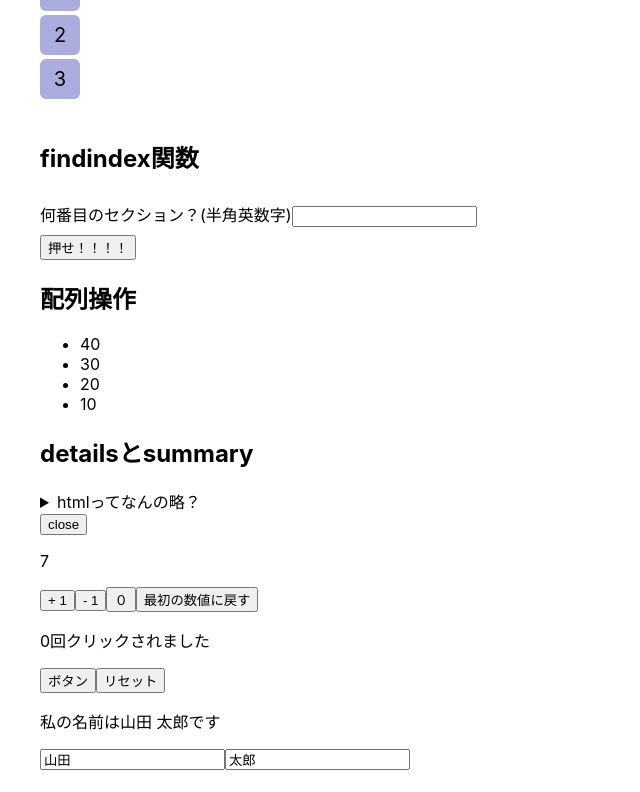
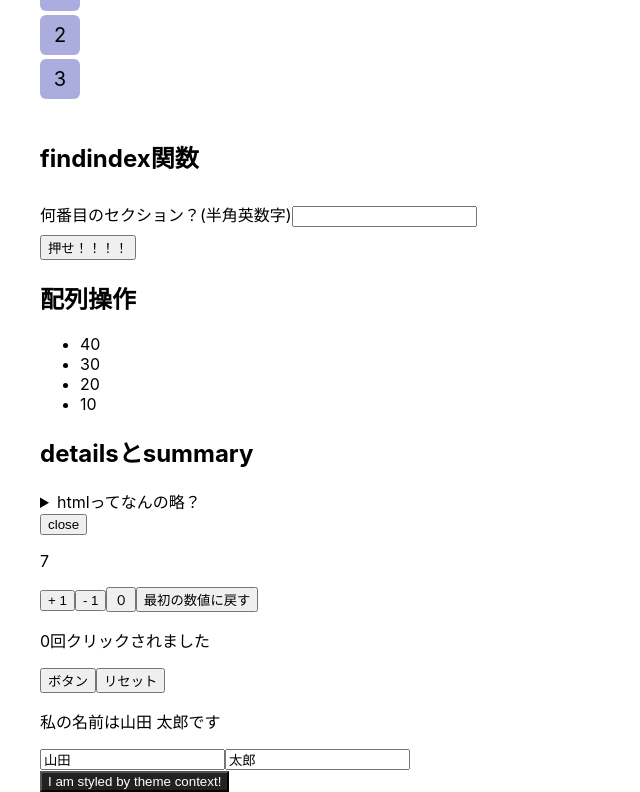
Before and after one commit to toraguitar/output-channel, a React (Create React App) app: page / in a window 1280 px wide. Shown: the part 167-959 px from the top of the page, without its empty margins (0-640 px from the left). Before the commit the page ends 937 px from the top, so only its background shows below. Built offline with nearby package versions, Linux system fonts and the light colour scheme; the HTML template or start-up script is replaced by a standard one.

Commit message:
useContextの実装(正直理解不足)

```diff
--- a/src/App.tsx
+++ b/src/App.tsx
@@ -6,6 +6,7 @@ import Arrangement from "./partials/arrangement";
 import Accordion from "./partials/accordion";
 import UseState from "./partials/useState";
 import UseEffect from "./partials/useEffect";
+import UseContext from "./partials/useContext";
 
 function App() {
   return (
@@ -16,6 +17,7 @@ function App() {
       <Accordion />
       <UseState />
       <UseEffect />
+      <UseContext />
     </main>
   );
 }
--- /dev/null
+++ b/src/partials/useContext.tsx
@@ -0,0 +1,41 @@
+import React, { createContext, useContext } from 'react';
+
+const themes = {
+  light: {
+    foreground: '#000000',
+    background: '#eeeeee',
+  },
+  dark: {
+    foreground: '#ffffff',
+    background: '#222222',
+  },
+};
+
+const color = createContext(themes.light);
+
+const ThemeButton = () => {
+  const theme = useContext(color);
+  return (
+    <button style={{ background: theme.background, color: theme.foreground }}>
+      I am styled by theme context!
+    </button>
+  );
+}
+
+const Toolbar = () => {
+  return (
+    <div>
+      <ThemeButton />
+    </div>
+  );
+};
+
+const UseContext = () => {
+  return (
+    <color.Provider value={themes.dark}>
+      <Toolbar />
+    </color.Provider>
+  )
+};
+
+export default UseContext
```
